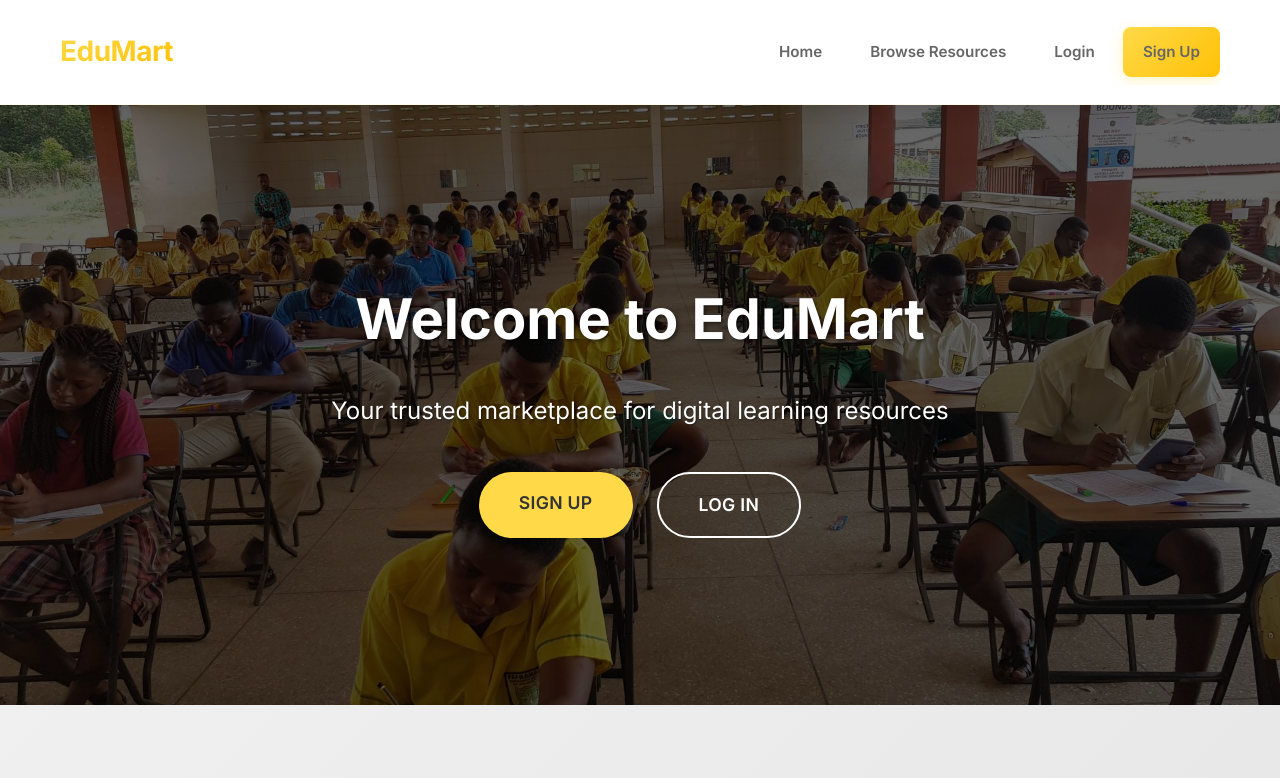
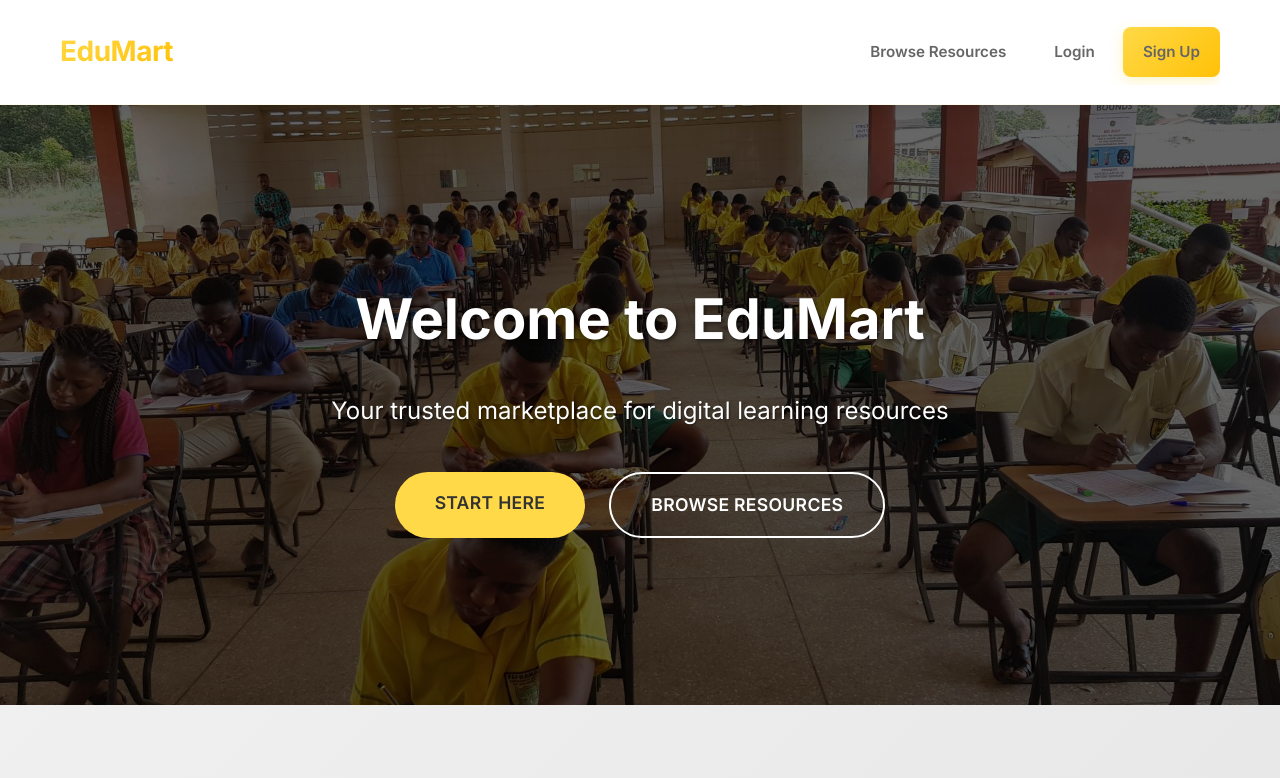
Before and after one commit to hassanyakubu/EduMart, a PHP site: page /app/views/home/index.php in a window 1280 px wide. Shown: the top 778 px of the page. Run offline with PHP 8.4, Linux system fonts and the light colour scheme; data comes from the database, SQL or seed files in the repository; tables that the repository leaves empty hold one stand-in row (values such as "Sample post").

Commit message:
index fixes

```diff
--- a/app/views/home/index.php
+++ b/app/views/home/index.php
@@ -119,21 +119,12 @@ require_once __DIR__ . '/../layouts/header.php';
         <p>Your trusted marketplace for digital learning resources</p>
 
         <div class="hero-buttons">
-            <?php if (isset($_SESSION['user_id'])): ?>
-                <a href="<?php echo url('app/views/resources/list.php'); ?>" class="btn btn-hero-primary">
-                    Browse Resources
-                </a>
-                <a href="<?php echo url('app/views/profile/dashboard.php'); ?>" class="btn btn-hero-secondary">
-                    My Dashboard
-                </a>
-            <?php else: ?>
-                <a href="<?php echo url('app/views/auth/register.php'); ?>" class="btn btn-hero-primary">
-                    Sign Up
-                </a>
-                <a href="<?php echo url('app/views/auth/login.php'); ?>" class="btn btn-hero-secondary">
-                    Log In
-                </a>
-            <?php endif; ?>
+            <a href="<?php echo url('app/views/auth/register.php'); ?>" class="btn btn-hero-primary">
+                Start Here
+            </a>
+            <a href="<?php echo url('app/views/resources/list.php'); ?>" class="btn btn-hero-secondary">
+                Browse Resources
+            </a>
         </div>
     </div>
 </div>
--- a/app/views/layouts/header.php
+++ b/app/views/layouts/header.php
@@ -96,6 +96,19 @@
         <div class="container">
             <a href="<?php echo url('app/views/home/index.php'); ?>" class="logo">EduMart</a>
             <ul class="nav-menu">
+                <?php
+                // Check if we're on the index page
+                $is_index_page = (basename($_SERVER['PHP_SELF']) === 'index.php');
+
+                if ($is_index_page && !isset($_SESSION['user_id'])):
+                    // Index page for visitors - show minimal menu
+                ?>
+                    <li><a href="<?php echo url('app/views/resources/list.php'); ?>">Browse Resources</a></li>
+                    <li><a href="<?php echo url('app/views/auth/login.php'); ?>">Login</a></li>
+                    <li><a href="<?php echo url('app/views/auth/register.php'); ?>" class="btn-primary">Sign Up</a></li>
+                <?php else:
+                    // Full menu for logged-in users or internal pages
+                ?>
                     <li><a href="<?php echo url('app/views/home/index.php'); ?>">Home</a></li>
                     <li><a href="<?php echo url('app/views/resources/list.php'); ?>">Browse Resources</a></li>
                     <?php if (isset($_SESSION['user_id'])): ?>
@@ -169,6 +182,7 @@
                         <li><a href="<?php echo url('app/views/auth/login.php'); ?>">Login</a></li>
                         <li><a href="<?php echo url('app/views/auth/register.php'); ?>" class="btn-primary">Sign Up</a></li>
                     <?php endif; ?>
+                <?php endif; ?>
             </ul>
         </div>
     </nav>
```
Lines whose indentation alone changed are shown as unchanged.
